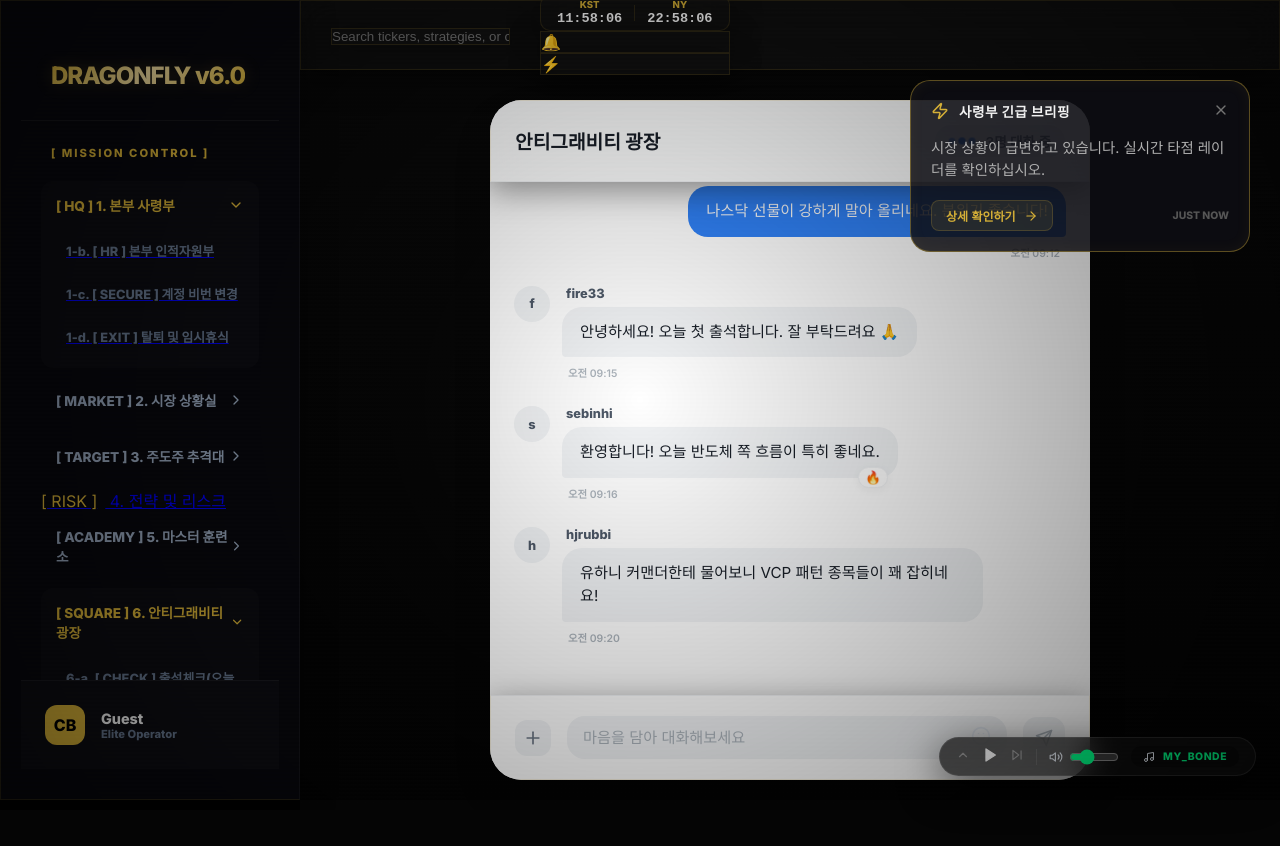
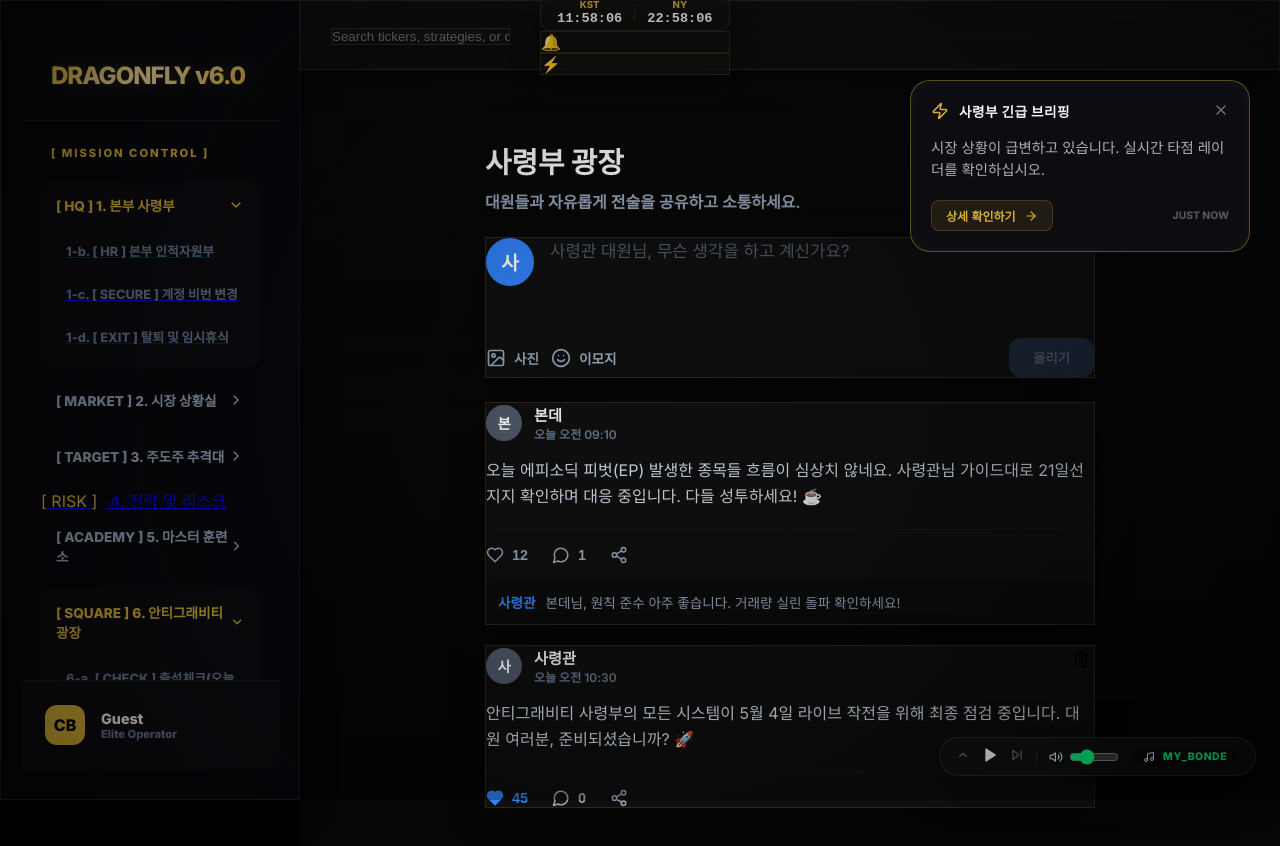
Before and after one commit to turtle-scanner/AUTO-BONDE, a Next.js app in the folder v6_terminal/: page /square/chat in a window 1280 px wide. Shown: the top 846 px of the page. Before the commit the page ends 810 px from the top, so only its background shows below. Built offline with nearby package versions, Linux system fonts and the light colour scheme.

Commit message:
UI: Overhaul Headquarters Square (6-b) into a Toss-style feed

```diff
--- a/v6_terminal/app/square/chat/page.tsx
+++ b/v6_terminal/app/square/chat/page.tsx
@@ -1,308 +1,284 @@
 "use client";
 
 import React, { useState, useEffect, useRef } from 'react';
-import { Send, MessageCircle, User, Heart, Smile, Plus } from 'lucide-react';
+import GlassCard from '@/components/GlassCard';
+import {
+  Send,
+  MessageCircle,
+  User,
+  Heart,
+  MoreHorizontal,
+  Trash2,
+  Edit3,
+  Share2,
+  Smile,
+  Image as ImageIcon
+} from 'lucide-react';
 
-interface ChatMsg {
+interface Comment {
   id: number;
-  sender: string;
+  author: string;
   text: string;
-  time: string;
-  isMine: boolean;
-  reactions?: string[];
+  date: string;
 }
 
-const STORAGE_KEY = 'dragonfly_chat_msgs_v6_toss';
+interface Post {
+  id: number;
+  author: string;
+  text: string;
+  date: string;
+  likes: number;
+  liked: boolean;
+  comments: Comment[];
+  isMine: boolean;
+}
 
-const defaultMsgs: ChatMsg[] = [
-  { id: 1, sender: "본데", text: "사령관님, 오늘 시장 분위기 어때요? ☕", time: "오전 09:10", isMine: false, reactions: ["👍"] },
-  { id: 2, sender: "사령관", text: "나스닥 선물이 강하게 말아 올리네요. 분위기 좋습니다!", time: "오전 09:12", isMine: true },
-  { id: 3, sender: "fire33", text: "안녕하세요! 오늘 첫 출석합니다. 잘 부탁드려요 🙏", time: "오전 09:15", isMine: false },
-  { id: 4, sender: "sebinhi", text: "환영합니다! 오늘 반도체 쪽 흐름이 특히 좋네요.", time: "오전 09:16", isMine: false, reactions: ["🔥"] },
-  { id: 5, sender: "hjrubbi", text: "유하니 커맨더한테 물어보니 VCP 패턴 종목들이 꽤 잡히네요!", time: "오전 09:20", isMine: false },
+const STORAGE_KEY = 'dragonfly_square_feed_v6_toss';
+
+const defaultPosts: Post[] = [
+  {
+    id: 1,
+    author: "본데",
+    text: "오늘 에피소딕 피벗(EP) 발생한 종목들 흐름이 심상치 않네요. 사령관님 가이드대로 21일선 지지 확인하며 대응 중입니다. 다들 성투하세요! ☕",
+    date: "오늘 오전 09:10",
+    likes: 12,
+    liked: false,
+    comments: [
+      { id: 101, author: "사령관", text: "본데님, 원칙 준수 아주 좋습니다. 거래량 실린 돌파 확인하세요!", date: "09:12" }
+    ],
+    isMine: false
+  },
+  {
+    id: 2,
+    author: "사령관",
+    text: "안티그래비티 사령부의 모든 시스템이 5월 4일 라이브 작전을 위해 최종 점검 중입니다. 대원 여러분, 준비되셨습니까? 🚀",
+    date: "오늘 오전 10:30",
+    likes: 45,
+    liked: true,
+    comments: [],
+    isMine: true
+  }
 ];
 
-export default function TossChatPage() {
-  const [msgs, setMsgs] = useState<ChatMsg[]>([]);
+export default function SquareFeedPage() {
+  const [posts, setPosts] = useState<Post[]>([]);
   const [input, setInput] = useState('');
-  const [userCount, setUserCount] = useState(3);
-  const chatEndRef = useRef<HTMLDivElement>(null);
+  const [currentUser, setCurrentUser] = useState("사령관");
+  const [loaded, setLoaded] = useState(false);
 
-  // Load messages and simulate live user count
   useEffect(() => {
+    const user = sessionStorage.getItem("dragonfly_user") || "사령관";
+    setCurrentUser(user);
     const saved = localStorage.getItem(STORAGE_KEY);
-    if (saved) setMsgs(JSON.parse(saved));
-    else setMsgs(defaultMsgs);
-
-    // 인원수 실시간 변동 시뮬레이션 (3~7명)
-    const interval = setInterval(() => {
-      setUserCount(prev => {
-        const delta = Math.random() > 0.5 ? 1 : -1;
-        const next = prev + delta;
-        return next >= 3 && next <= 12 ? next : prev;
-      });
-    }, 10000);
-
-    return () => clearInterval(interval);
+    if (saved) setPosts(JSON.parse(saved));
+    else setPosts(defaultPosts);
+    setLoaded(true);
   }, []);
 
   useEffect(() => {
-    localStorage.setItem(STORAGE_KEY, JSON.stringify(msgs));
-    chatEndRef.current?.scrollIntoView({ behavior: 'smooth' });
-  }, [msgs]);
+    if (loaded) localStorage.setItem(STORAGE_KEY, JSON.stringify(posts));
+  }, [posts, loaded]);
 
-  const handleSend = () => {
+  const handlePost = () => {
     if (!input.trim()) return;
-    const now = new Date();
-    const timeStr = now.toLocaleTimeString('ko-KR', { hour: '2-digit', minute: '2-digit' });
-
-    const newMsg: ChatMsg = {
+    const newPost: Post = {
       id: Date.now(),
-      sender: "사령관",
+      author: currentUser,
       text: input.trim(),
-      time: timeStr,
-      isMine: true,
+      date: "방금 전",
+      likes: 0,
+      liked: false,
+      comments: [],
+      isMine: true
     };
-    setMsgs([...msgs, newMsg]);
+    setPosts([newPost, ...posts]);
     setInput('');
   };
 
+  const handleLike = (id: number) => {
+    setPosts(posts.map(p => {
+      if (p.id === id) {
+        return {
+          ...p,
+          likes: p.liked ? p.likes - 1 : p.likes + 1,
+          liked: !p.liked
+        };
+      }
+      return p;
+    }));
+  };
+
+  const handleDelete = (id: number) => {
+    if (confirm("게시물을 삭제하시겠습니까?")) {
+      setPosts(posts.filter(p => p.id !== id));
+    }
+  };
+
   return (
-    <div className="toss-chat-container animate-fade-in">
+    <div className="toss-feed-container animate-fade-in">
       {/* Header */}
-      <div className="chat-nav glass">
-        <div className="nav-content">
-          <h1 className="nav-title">안티그래비티 광장</h1>
-          <div className="active-users">
-            <div className="user-dots">
-              <div className="dot pulse-1"></div>
-              <div className="dot pulse-2"></div>
-              <div className="dot pulse-3"></div>
-            </div>
-            <span>{userCount}명 대화 중</span>
-          </div>
-        </div>
+      <div className="feed-header">
+        <h1>사령부 광장</h1>
+        <p>대원들과 자유롭게 전술을 공유하고 소통하세요.</p>
       </div>
 
-      {/* Chat Body */}
-      <div className="chat-body">
-        <div className="date-divider">2026년 5월 3일</div>
+      {/* Input Section */}
+      <GlassCard className="feed-input-card">
+        <div className="input-top">
+          <div className="avatar">{currentUser[0]}</div>
+          <textarea
+            placeholder={`${currentUser} 대원님, 무슨 생각을 하고 계신가요?`}
+            value={input}
+            onChange={(e) => setInput(e.target.value)}
+          />
+        </div>
+        <div className="input-bottom">
+          <div className="tools">
+            <button className="tool-btn"><ImageIcon size={20} /> 사진</button>
+            <button className="tool-btn"><Smile size={20} /> 이모지</button>
+          </div>
+          <button
+            className={`post-btn ${input.trim() ? 'active' : ''}`}
+            onClick={handlePost}
+            disabled={!input.trim()}
+          >
+            올리기
+          </button>
+        </div>
+      </GlassCard>
 
-        {msgs.map((msg) => (
-          <div key={msg.id} className={`msg-wrapper ${msg.isMine ? 'mine' : 'other'}`}>
-            {!msg.isMine && (
-              <div className="avatar-circle">
-                {msg.sender[0]}
+      {/* Feed List */}
+      <div className="feed-list">
+        {posts.map((post) => (
+          <GlassCard key={post.id} className="post-card">
+            <div className="post-top">
+              <div className="post-author">
+                <div className="avatar-small">{post.author[0]}</div>
+                <div className="author-info">
+                  <span className="name">{post.author}</span>
+                  <span className="date">{post.date}</span>
+                </div>
+              </div>
+              {post.isMine && (
+                <button className="more-btn" onClick={() => handleDelete(post.id)}>
+                  <Trash2 size={18} className="icon-muted" />
+                </button>
+              )}
+            </div>
+
+            <div className="post-text">{post.text}</div>
+
+            <div className="post-actions">
+              <button
+                className={`action-btn ${post.liked ? 'liked' : ''}`}
+                onClick={() => handleLike(post.id)}
+              >
+                <Heart size={18} fill={post.liked ? "#3182f6" : "none"} />
+                {post.likes}
+              </button>
+              <button className="action-btn">
+                <MessageCircle size={18} />
+                {post.comments.length}
+              </button>
+              <button className="action-btn">
+                <Share2 size={18} />
+              </button>
+            </div>
+
+            {post.comments.length > 0 && (
+              <div className="comments-area">
+                {post.comments.map(c => (
+                  <div key={c.id} className="comment-item">
+                    <span className="c-author">{c.author}</span>
+                    <span className="c-text">{c.text}</span>
+                  </div>
+                ))}
               </div>
             )}
-            <div className="msg-content">
-              {!msg.isMine && <span className="sender-name">{msg.sender}</span>}
-              <div className="bubble-group">
-                <div className="bubble">
-                  {msg.text}
-                </div>
-                {msg.reactions && (
-                  <div className="reaction-tag">
-                    {msg.reactions.map((r, i) => <span key={i}>{r}</span>)}
-                  </div>
-                )}
-              </div>
-              <span className="msg-time">{msg.time}</span>
-            </div>
-          </div>
+          </GlassCard>
         ))}
-        <div ref={chatEndRef} />
-      </div>
-
-      {/* Input Area */}
-      <div className="input-area glass">
-        <button className="plus-btn"><Plus size={20} /></button>
-        <div className="input-wrapper">
-          <input
-            type="text"
-            placeholder="마음을 담아 대화해보세요"
-            value={input}
-            onChange={(e) => setInput(e.target.value)}
-            onKeyDown={(e) => e.key === 'Enter' && handleSend()}
-          />
-          <div className="input-icons">
-            <Smile size={20} className="icon-muted" />
-          </div>
-        </div>
-        <button className={`send-btn ${input ? 'active' : ''}`} onClick={handleSend}>
-          <Send size={18} />
-        </button>
       </div>
 
       <style jsx>{`
-        .toss-chat-container {
-          height: calc(100vh - 120px);
-          max-width: 600px;
+        .toss-feed-container {
+          max-width: 650px;
           margin: 0 auto;
-          display: flex;
-          flex-direction: column;
-          background: #f9fafb;
-          border-radius: 32px;
-          overflow: hidden;
-          box-shadow: 0 20px 40px rgba(0,0,0,0.1);
-          position: relative;
-        }
-
-        /* Header */
-        .chat-nav {
-          padding: 24px;
-          background: rgba(255, 255, 255, 0.85);
-          backdrop-filter: blur(20px);
-          border-bottom: 1px solid #f2f4f6;
-          z-index: 10;
-        }
-        .nav-content { display: flex; justify-content: space-between; align-items: center; }
-        .nav-title { font-size: 1.2rem; font-weight: 800; color: #191f28; }
-
-        .active-users {
-          display: flex;
-          align-items: center;
-          gap: 10px;
-          font-size: 0.85rem;
-          color: #6b7684;
-          font-weight: 600;
-          background: #f2f4f6;
-          padding: 6px 14px;
-          border-radius: 20px;
-        }
-        .user-dots { display: flex; gap: 4px; }
-        .dot { width: 6px; height: 6px; background: #3182f6; border-radius: 50%; opacity: 0.3; }
-
-        .pulse-1 { animation: pulse 1.5s infinite 0s; }
-        .pulse-2 { animation: pulse 1.5s infinite 0.3s; }
-        .pulse-3 { animation: pulse 1.5s infinite 0.6s; }
-
-        @keyframes pulse {
-          0%, 100% { opacity: 0.3; transform: scale(1); }
-          50% { opacity: 1; transform: scale(1.2); }
-        }
-
-        /* Body */
-        .chat-body {
-          flex: 1;
-          overflow-y: auto;
-          padding: 24px;
+          padding: 40px 20px;
           display: flex;
           flex-direction: column;
           gap: 24px;
-          background: #ffffff;
-        }
-        .date-divider { text-align: center; font-size: 0.75rem; color: #adb5bd; font-weight: 600; margin: 10px 0; }
-
-        .msg-wrapper { display: flex; gap: 12px; max-width: 85%; }
-        .msg-wrapper.mine { align-self: flex-end; flex-direction: row-reverse; }
-
-        .avatar-circle {
-          width: 36px;
-          height: 36px;
-          background: #f2f4f6;
-          border-radius: 50%;
-          display: flex;
-          align-items: center;
-          justify-content: center;
-          font-weight: 800;
-          color: #4e5968;
-          font-size: 0.8rem;
-          flex-shrink: 0;
+          color: white;
         }
 
-        .msg-content { display: flex; flex-direction: column; gap: 6px; }
-        .sender-name { font-size: 0.8rem; font-weight: 700; color: #4e5968; margin-left: 4px; }
+        .feed-header h1 { font-size: 1.8rem; font-weight: 950; margin-bottom: 8px; }
+        .feed-header p { color: #94a3b8; font-weight: 600; }
 
-        .bubble-group { position: relative; }
-        .bubble {
-          padding: 14px 18px;
-          font-size: 0.95rem;
-          line-height: 1.5;
-          font-weight: 500;
-          color: #191f28;
-          border-radius: 20px;
-          background: #f2f4f6;
-          word-break: break-all;
+        .feed-input-card { padding: 24px; border: 1px solid rgba(255,255,255,0.05); }
+        .input-top { display: flex; gap: 16px; margin-bottom: 20px; }
+        .avatar {
+          width: 48px; height: 48px; background: #3182f6; border-radius: 50%;
+          display: flex; align-items: center; justify-content: center;
+          font-weight: 900; font-size: 1.2rem; flex-shrink: 0;
         }
-        .mine .bubble {
-          background: #3182f6;
-          color: #ffffff;
-          border-bottom-right-radius: 4px;
+        textarea {
+          flex: 1; background: none; border: none; outline: none;
+          color: white; font-size: 1.05rem; font-weight: 500;
+          resize: none; min-height: 80px; font-family: inherit;
         }
-        .other .bubble {
-          border-bottom-left-radius: 4px;
+        textarea::placeholder { color: #4e5968; }
+
+        .input-bottom { display: flex; justify-content: space-between; align-items: center; }
+        .tools { display: flex; gap: 12px; }
+        .tool-btn {
+          background: none; border: none; color: #94a3b8;
+          display: flex; align-items: center; gap: 8px;
+          font-size: 0.85rem; font-weight: 700; cursor: pointer;
         }
+        .post-btn {
+          padding: 10px 24px; border-radius: 12px; border: none;
+          background: #1e293b; color: #4e5968; font-weight: 900;
+          cursor: pointer; transition: all 0.3s;
+        }
+        .post-btn.active { background: #3182f6; color: white; box-shadow: 0 4px 12px rgba(49, 130, 246, 0.3); }
 
-        .reaction-tag {
-          position: absolute;
-          bottom: -10px;
-          right: 10px;
-          background: white;
-          border: 1px solid #f2f4f6;
-          border-radius: 12px;
-          padding: 2px 6px;
-          display: flex;
-          gap: 2px;
-          font-size: 0.8rem;
-          box-shadow: 0 2px 8px rgba(0,0,0,0.05);
+        .feed-list { display: flex; flex-direction: column; gap: 20px; }
+        .post-card { padding: 24px; border: 1px solid rgba(255,255,255,0.02); transition: all 0.3s; }
+        .post-card:hover { border-color: rgba(49, 130, 246, 0.2); transform: translateY(-2px); }
+
+        .post-top { display: flex; justify-content: space-between; align-items: flex-start; margin-bottom: 16px; }
+        .post-author { display: flex; gap: 12px; align-items: center; }
+        .avatar-small {
+          width: 36px; height: 36px; background: #4e5968; border-radius: 50%;
+          display: flex; align-items: center; justify-content: center;
+          font-weight: 900; font-size: 0.9rem;
         }
+        .author-info { display: flex; flex-direction: column; }
+        .name { font-size: 0.95rem; font-weight: 800; color: #f2f2f2; }
+        .date { font-size: 0.75rem; color: #64748b; font-weight: 600; }
+        .more-btn { background: none; border: none; cursor: pointer; padding: 4px; border-radius: 8px; }
+        .more-btn:hover { background: rgba(255,255,255,0.05); }
 
-        .msg-time { font-size: 0.65rem; color: #adb5bd; font-weight: 600; margin: 2px 6px; }
-        .mine .msg-time { text-align: right; }
+        .post-text { font-size: 1rem; line-height: 1.6; color: #cbd5e1; font-weight: 500; margin-bottom: 20px; white-space: pre-wrap; }
 
-        /* Input */
-        .input-area {
-          padding: 20px 24px;
-          background: white;
-          display: flex;
-          align-items: center;
-          gap: 16px;
-          border-top: 1px solid #f2f4f6;
+        .post-actions { display: flex; gap: 24px; border-top: 1px solid rgba(255,255,255,0.03); padding-top: 16px; }
+        .action-btn {
+          background: none; border: none; color: #94a3b8;
+          display: flex; align-items: center; gap: 8px;
+          font-size: 0.9rem; font-weight: 700; cursor: pointer;
+          transition: color 0.2s;
         }
-        .plus-btn { background: #f2f4f6; border: none; color: #6b7684; width: 36px; height: 36px; border-radius: 12px; cursor: pointer; display: flex; align-items: center; justify-content: center; }
+        .action-btn:hover { color: #f2f2f2; }
+        .action-btn.liked { color: #3182f6; }
 
-        .input-wrapper {
-          flex: 1;
-          background: #f2f4f6;
-          border-radius: 18px;
-          display: flex;
-          align-items: center;
-          padding: 0 16px;
+        .comments-area {
+          margin-top: 16px; background: rgba(0,0,0,0.2);
+          border-radius: 12px; padding: 12px; display: flex; flex-direction: column; gap: 8px;
         }
-        .input-wrapper input {
-          flex: 1;
-          background: none;
-          border: none;
-          padding: 12px 0;
-          font-size: 0.95rem;
-          color: #191f28;
-          outline: none;
-          font-family: inherit;
-        }
-        .input-wrapper input::placeholder { color: #adb5bd; }
-        .input-icons { margin-left: 10px; cursor: pointer; }
+        .comment-item { font-size: 0.85rem; display: flex; gap: 10px; }
+        .c-author { font-weight: 800; color: #3182f6; }
+        .c-text { color: #94a3b8; }
 
-        .send-btn {
-          width: 42px;
-          height: 42px;
-          background: #f2f4f6;
-          color: #adb5bd;
-          border: none;
-          border-radius: 14px;
-          display: flex;
-          align-items: center;
-          justify-content: center;
-          cursor: pointer;
-          transition: all 0.3s ease;
-        }
-        .send-btn.active { background: #3182f6; color: white; transform: scale(1.05); box-shadow: 0 4px 12px rgba(49, 130, 246, 0.3); }
-
-        .icon-muted { color: #6b7684; }
-
-        /* Scrollbar */
-        .chat-body::-webkit-scrollbar { width: 6px; }
-        .chat-body::-webkit-scrollbar-thumb { background: #f2f4f6; border-radius: 10px; }
+        .icon-muted { color: #4e5968; }
       `}</style>
     </div>
   );
```
